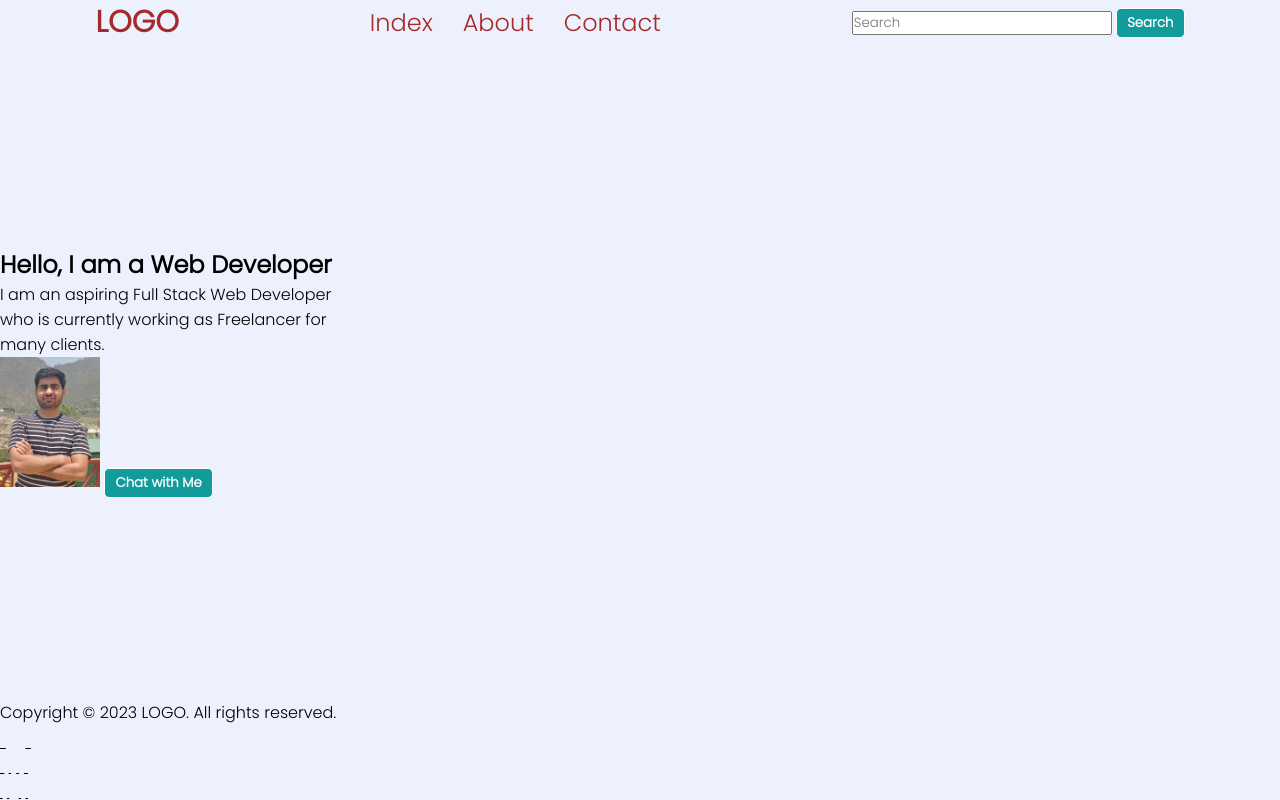
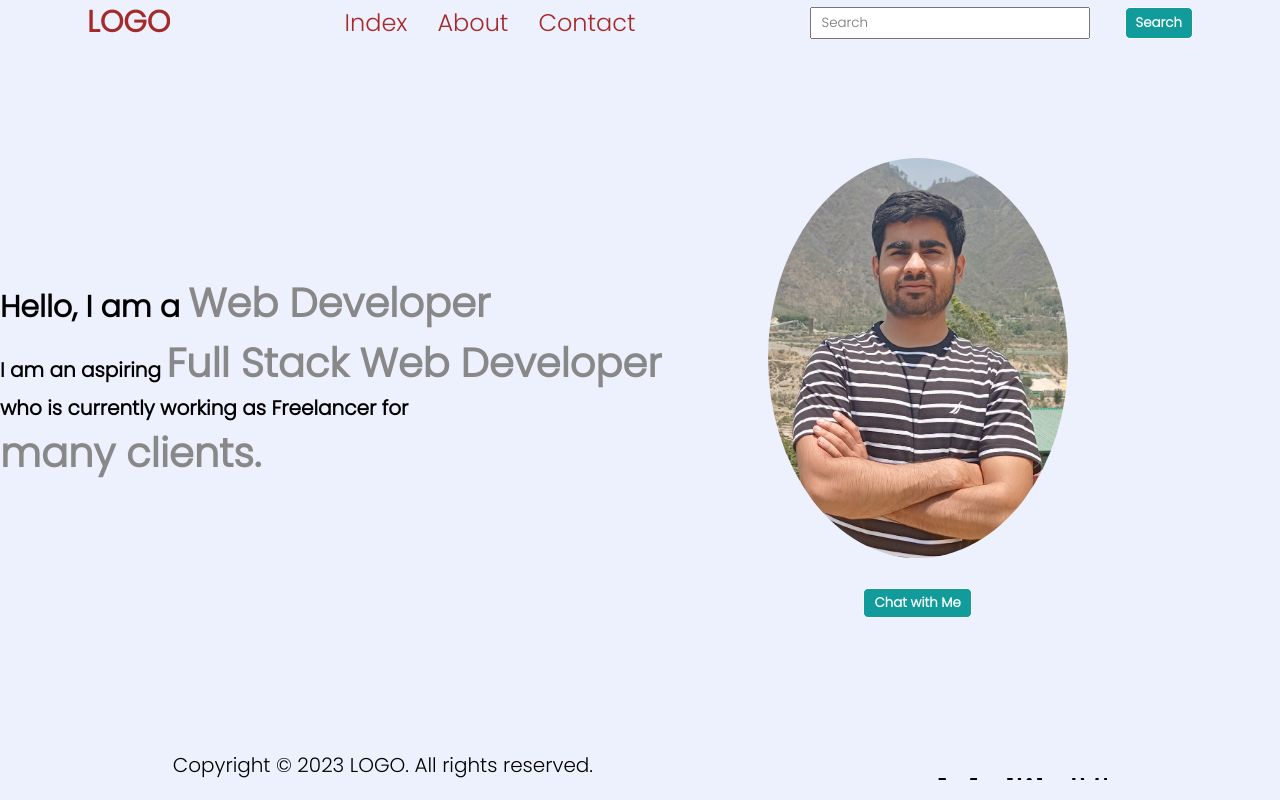
Before and after one commit to SomilKSharma/HTMLCSSPortfolio, a plain HTML site: page index.html in a window 1280 px wide. Drawn offline with Linux system fonts and the light colour scheme.

Commit message:
Flex
Added flex to the footer.

```diff
--- a/index.html
+++ b/index.html
@@ -28,7 +28,7 @@
                 <li><a href="/">Contact</a></li>
             </ul>
             <!-- Search box -->
-            <div>
+            <div class="searchfield">
                 <input type="text" name="search" id="search" placeholder="Search">
                 <button type="submit">Search</button>
             </div>
@@ -37,13 +37,13 @@
     <!-- Main -->
     <main>
         <!-- Section on the left -->
-        <section id="textonleft">
+        <section class="textonleft">
             <h1>Hello, I am a <span>Web Developer</span> </h1>
             <p>I am an aspiring <span>Full Stack Web Developer</span> <br> who is currently working as Freelancer for <br> <span>many clients.</span>  </p>
         </section>
         <!-- Section favicon on the right -->
-        <section id="favicon">
-            <img src="assets/user.jpg" alt="image of the programmer" width="100px">
+        <section class="favicon">
+            <img src="assets/user.jpg" alt="image of the programmer" width="300px" height="400px">
             <!-- button -->
             <button>
                 Chat with Me
--- a/styles/style.css
+++ b/styles/style.css
@@ -70,3 +70,55 @@ nav>ul>li:hover {
 nav>ul>li>a {
     color: brown;
 }
+
+.searchfield {
+    display: flex;
+    gap: 35px;
+}
+
+input {
+    padding: 4px 10px;
+}
+
+main {
+    display: flex;
+    align-items: center;
+}
+
+.textonleft {
+    font-size: 20px;
+    margin-bottom: 20px;
+    font-weight: 700;
+}
+
+.favicon {
+    display: flex;
+    flex-direction: column;
+    width: 40%;
+    align-items: center;
+    justify-content: center;
+    gap: 30px;
+}
+
+.textonleft span {
+    color: #888;
+    font-weight: 900;
+    font-size: 2.5rem;
+}
+
+img {
+    border-radius: 50%;
+}
+
+footer {
+    display: flex;
+    align-items: center;
+    padding: 20px 0;
+    justify-content: space-around;
+    font-size: 20px;
+}
+
+footer ul {
+    display: flex;
+    gap: 30px;
+}
```
